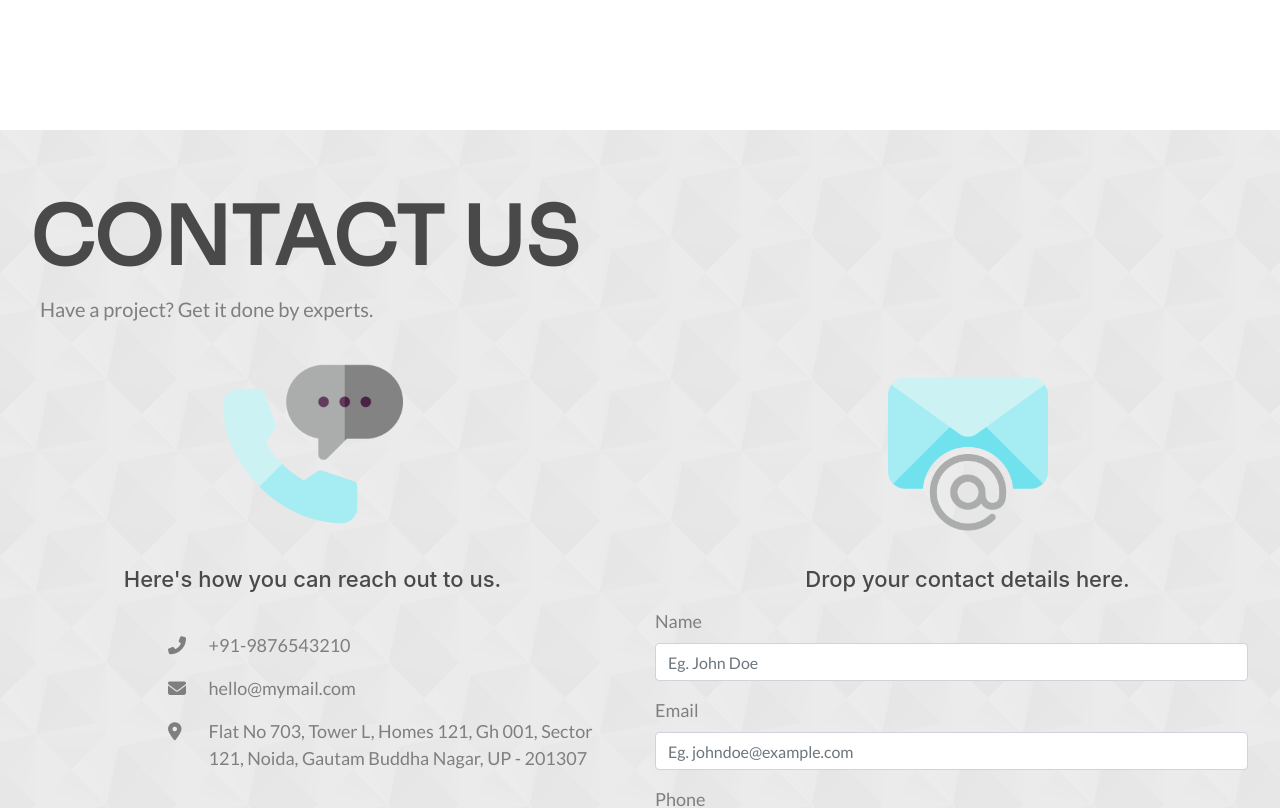
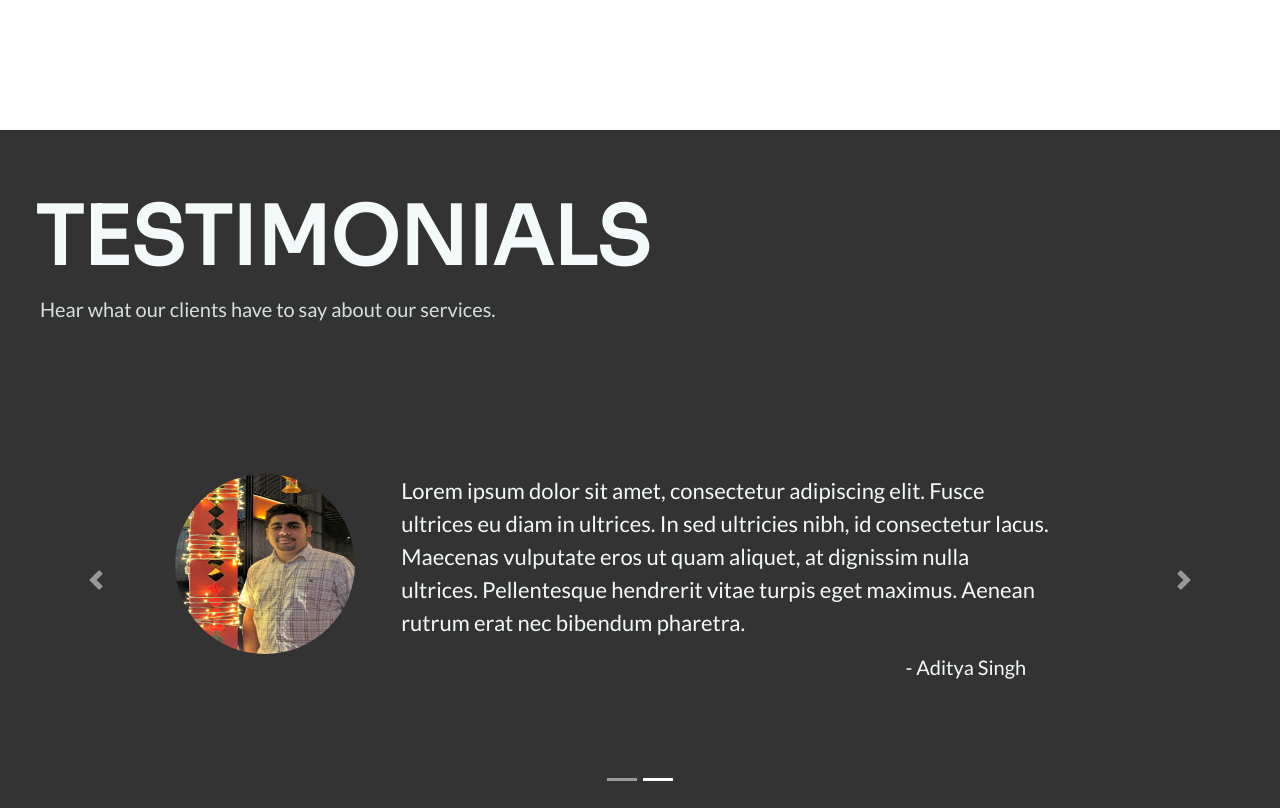
Before and after one commit to chitranshjain/havrocksolutions, a React (Create React App) app: page / in a window 1280 px wide. Shown: the part 2340-3148 px from the top of the page. Built offline with nearby package versions, Linux system fonts and the light colour scheme; a web font is replaced by a local one.

Commit message:
added testimonial

```diff
--- a/src/components/App.jsx
+++ b/src/components/App.jsx
@@ -5,6 +5,7 @@ import AboutUs from "./About";
 import What from "./What";
 import ContactUs from "./Contact";
 import Footer from "./Footer";
+import TestimonialCarousel from "./Testimonials";
 import AOS from "aos";
 
 function App() {
@@ -16,6 +17,7 @@ function App() {
         <Home />
         <AboutUs />
         <What />
+        <TestimonialCarousel />
         <ContactUs />
         <Footer />
     </div>
--- /dev/null
+++ b/src/components/Testimonial.jsx
@@ -0,0 +1,22 @@
+import React from "react";
+import "../styles/Testimonial.css";
+
+function Testimonial(props) {
+    return <div className="testimonial-container container-fluid">
+        <div className="row testimonial-row">
+            <div className="col col-lg-3 col-sm-12">
+                <img src={props.img} className="testimonial-img" />
+            </div>
+            <div className="col col-lg-9 col-sm-12 testimonial-main">
+                <div className="testimonial-content">
+                    <p className="testimonial-feedback">{props.feedback}</p>
+                </div>
+                <div className="testimonial-detail">
+                    <h5 className="testimonial-name"> - {props.name}</h5>
+                </div>
+            </div>
+        </div>
+    </div>
+}
+
+export default Testimonial;
--- /dev/null
+++ b/src/components/Testimonials.jsx
@@ -0,0 +1,23 @@
+import React from "react";
+import Carousel from "react-bootstrap/Carousel";
+import Testimonial from "./Testimonial";
+import "../styles/Testimonial.css";
+import myimage from "../assets/MyImage2.jpg";
+import aditya from "../assets/aditya.jpg";
+
+function TestimonialCarousel() {
+    return <div id="testimonials">
+    <h2 className="testimonial-title">TESTIMONIALS</h2>
+    <p className="testimonial-text">Hear what our clients have to say about our services.</p>
+        <Carousel>
+            <Carousel.Item>
+                <Testimonial img={myimage} feedback="Lorem ipsum dolor sit amet, consectetur adipiscing elit. Fusce ultrices eu diam in ultrices. In sed ultricies nibh, id consectetur lacus. Maecenas vulputate eros ut quam aliquet, at dignissim nulla ultrices. Pellentesque hendrerit vitae turpis eget maximus. Aenean rutrum erat nec bibendum pharetra." name="Chitransh Jain"/>
+            </Carousel.Item>
+            <Carousel.Item>
+                <Testimonial img={aditya} feedback="Lorem ipsum dolor sit amet, consectetur adipiscing elit. Fusce ultrices eu diam in ultrices. In sed ultricies nibh, id consectetur lacus. Maecenas vulputate eros ut quam aliquet, at dignissim nulla ultrices. Pellentesque hendrerit vitae turpis eget maximus. Aenean rutrum erat nec bibendum pharetra." name="Aditya Singh"/>
+            </Carousel.Item>
+        </Carousel>
+    </div>
+}
+
+export default TestimonialCarousel;
--- a/src/styles/Footer.css
+++ b/src/styles/Footer.css
@@ -1,7 +1,7 @@
 .footer {
     height: 80px;
     text-align: center;
-    background-color: #aaaaaa;
+    background-color: #333333;
     color: #f4f9f9;
 }
 
--- a/src/styles/Header.css
+++ b/src/styles/Header.css
@@ -6,7 +6,7 @@
 }
 
 .navbar.active {
-    background-color: #aaaaaa;
+    background-color: #333333;
 }
 
 .navbar-brands.active {
--- /dev/null
+++ b/src/styles/Testimonial.css
@@ -0,0 +1,90 @@
+#testimonials {
+    background-color: #333333;
+    padding-bottom: 100px;
+}
+
+.testimonial-title {
+    font-family: 'Sora', sans-serif;
+    font-weight: bold;
+    color: #f4f9f9;
+    font-size: 80px;
+    padding-top:60px;
+    margin-left: 35px;
+    text-align: left;
+}
+
+.testimonial-text {
+    font-family: "Lato", sans-serif;
+    color: #d6e0e0;
+    text-align: left;
+    margin-left: 40px;
+    font-size: 20px;
+    margin-bottom: 30px;
+}
+
+.testimonial-img {
+    height: 180px;
+    width: 180px;
+    border-radius: 90px;
+}
+
+.testimonial-container {
+    margin: 120px 160px 120px 160px;
+}
+
+.testimonial-row {
+    margin-right: 360px;
+}
+
+.testimonial-content {
+    font-family: 'Lato', sans-serif;
+    font-size: 22px;
+    color: #f4f9f9;
+}
+
+.testimonial-name {
+    font-family: 'Lato', sans-serif;
+    font-size: 20px;
+    color: #f4f9f9;
+    text-align: right;
+    margin-right: 24px;
+}
+
+@media screen and (max-width:1080px) {
+    .testimonial-title {
+        font-size: 80px;
+    }
+
+    .testimonial-img {
+        height: 260px;
+        width: 260px;
+        border-radius: 130px;
+    }
+
+    .testimonial-text {
+        font-size: 32px;
+    }
+
+    .testimonial-container {
+        text-align: center;
+    }
+
+    .testimonial-main {
+        margin-top: 40px;
+    }
+
+    .testimonial-content {
+        font-size: 36px;
+        text-align: left;
+    }
+
+    .testimonial-name {
+        margin-top: 32px;
+        font-size: 32px;
+    }
+
+    .carousel-control-prev-icon, .carousel-control-next-icon {
+        height: 40px !important;
+        width: 40px !important;
+    }
+}
```
Also changed, not shown: src/assets/MyImage2.jpg (added), src/assets/aditya.jpg (added).
